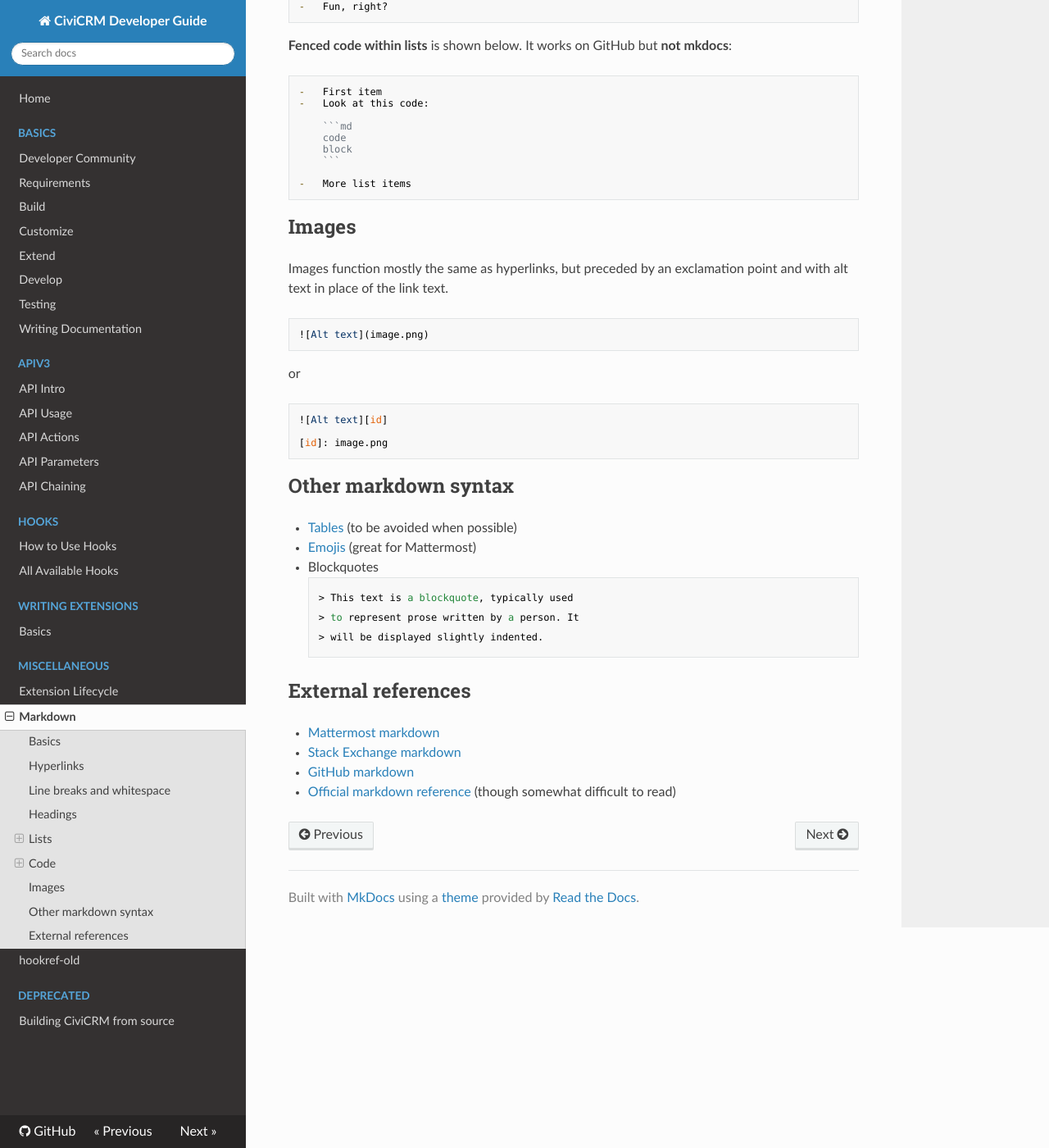
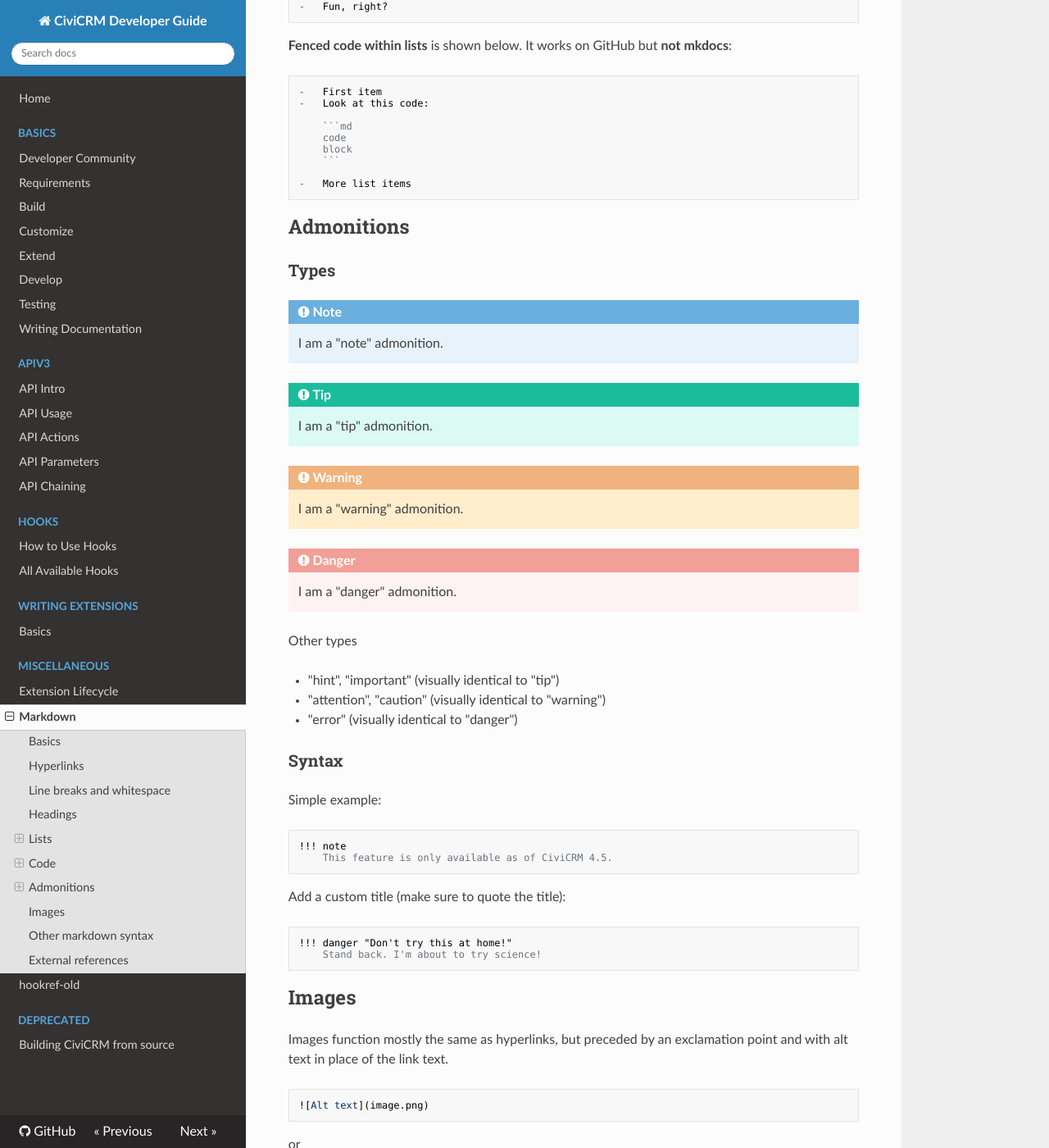
Before and after one commit to civicrm/civicrm-dev-docs, an MkDocs documentation site: the page built from docs/markdownrules.md, in a window 1280 px wide and 1400 px high, scrolled down 4816 px. Shown: the whole window at 82% size. Built offline with MkDocs 1.6.1, drawn with Linux system fonts in a browser that asks for light colours; nearby versions of some CDN libraries; old or Windows-style settings are respelled for this version of MkDocs.

Commit message:
adding extension (and documentation) for admonitions

`````diff
--- a/docs/markdownrules.md
+++ b/docs/markdownrules.md
@@ -280,7 +280,43 @@ mkdocs**:
 -   More list items
 ````
 
+## Admonitions
 
+### Types
+
+!!! note
+    I am a "note" admonition.
+
+!!! tip
+    I am a "tip" admonition.
+
+!!! warning
+    I am a "warning" admonition.
+
+!!! danger
+    I am a "danger" admonition.
+
+Other types
+
+-   "hint", "important" (visually identical to "tip")
+-   "attention", "caution" (visually identical to "warning")
+-   "error" (visually identical to "danger")
+
+### Syntax
+
+Simple example:
+
+```md
+!!! note
+    This feature is only available as of CiviCRM 4.5.
+```
+
+Add a custom title (make sure to quote the title):
+
+```md
+!!! danger "Don't try this at home!"
+    Stand back. I'm about to try science!
+```
 
 ## Images
 
--- a/mkdocs.yml
+++ b/mkdocs.yml
@@ -3,6 +3,8 @@ repo_url: https://github.com/civicrm/civicrm-dev-docs
 site_description: A guide for CiviCRM developers.
 site_author: The CiviCRM community
 theme: readthedocs
+markdown_extensions:
+  - markdown.extensions.admonition
 pages:
 - Home: index.md
 - Basics:
`````
